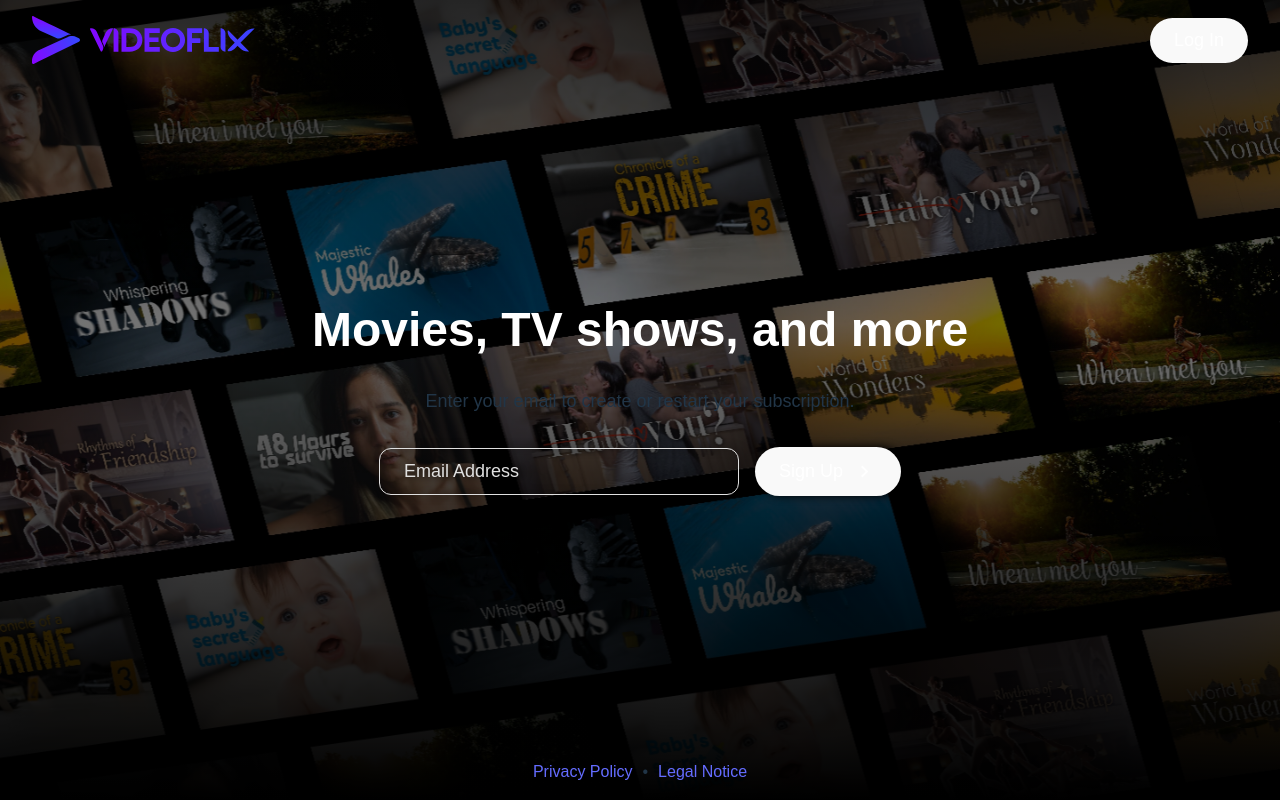
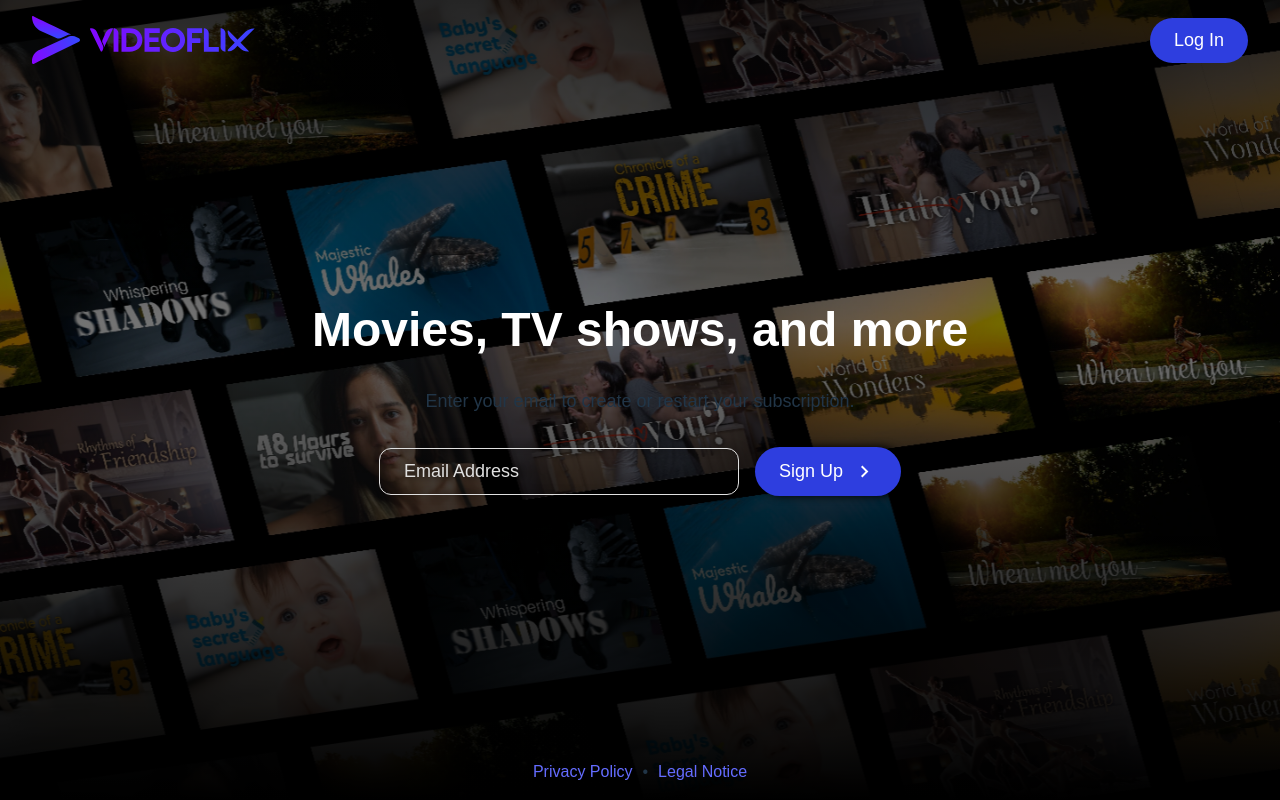
Before and after one commit to Dogan36/videoflix_frontend, a React (Vite) app: page /login in a window 1280 px wide. Built offline with nearby package versions, Linux system fonts and the light colour scheme.

Commit message:
Refactor button background color to use CSS variable; remove redundant button styles in light mode

```diff
--- a/src/index.css
+++ b/src/index.css
@@ -57,7 +57,7 @@ h1 {
 }
 
 button {
-  background: var(--primary-color, #2E3EDF); /* Standard: Blau */
+  background: var(--primary-color); /* Standard: Blau */
   color: var(--text-color, #ffffff); /* Weißer Text */
   padding: 12px 24px;
   border: none;
@@ -123,7 +123,4 @@ input {
   a:hover {
     color: #747bff;
   }
-  button {
-    background-color: #f9f9f9;
-  }
 }
```
